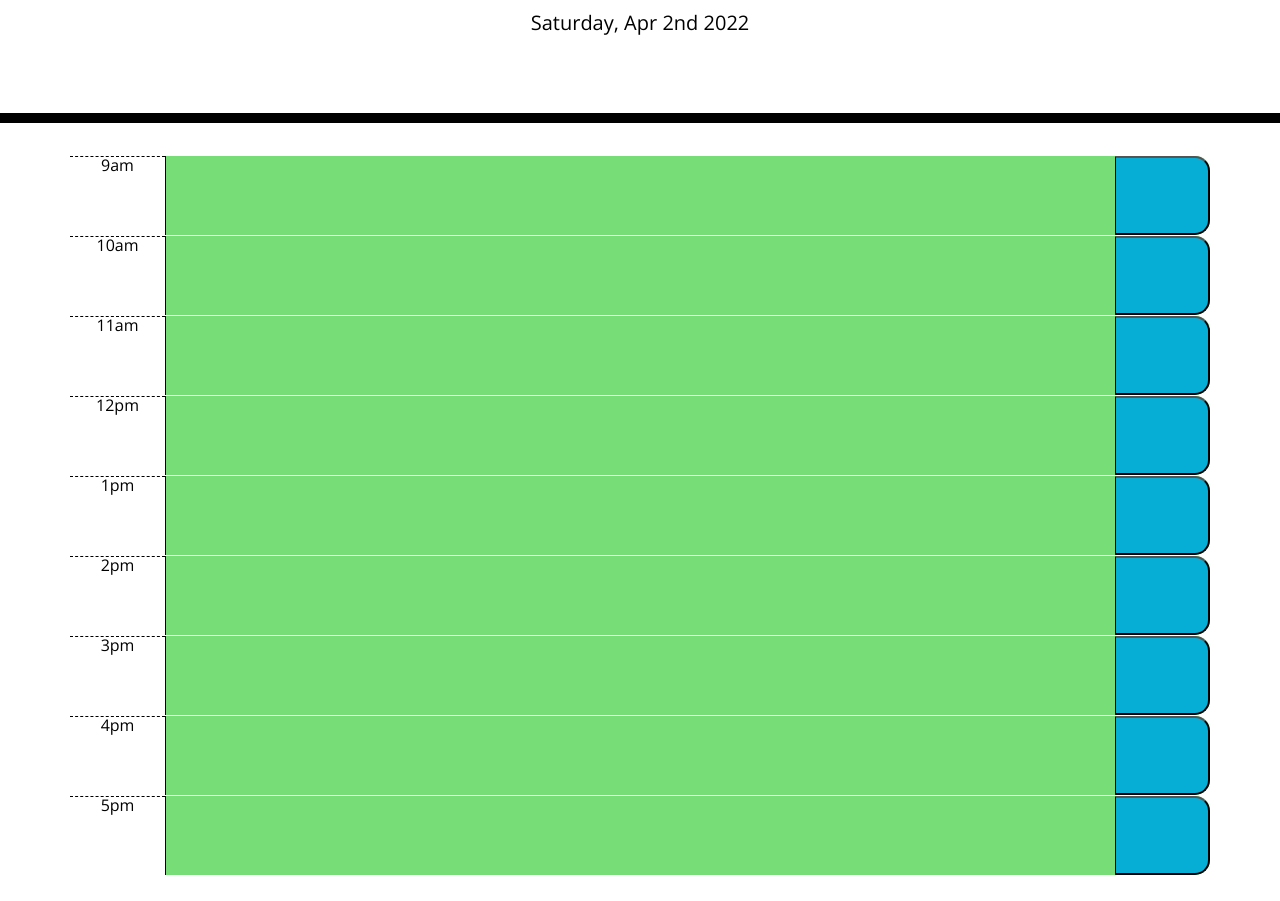
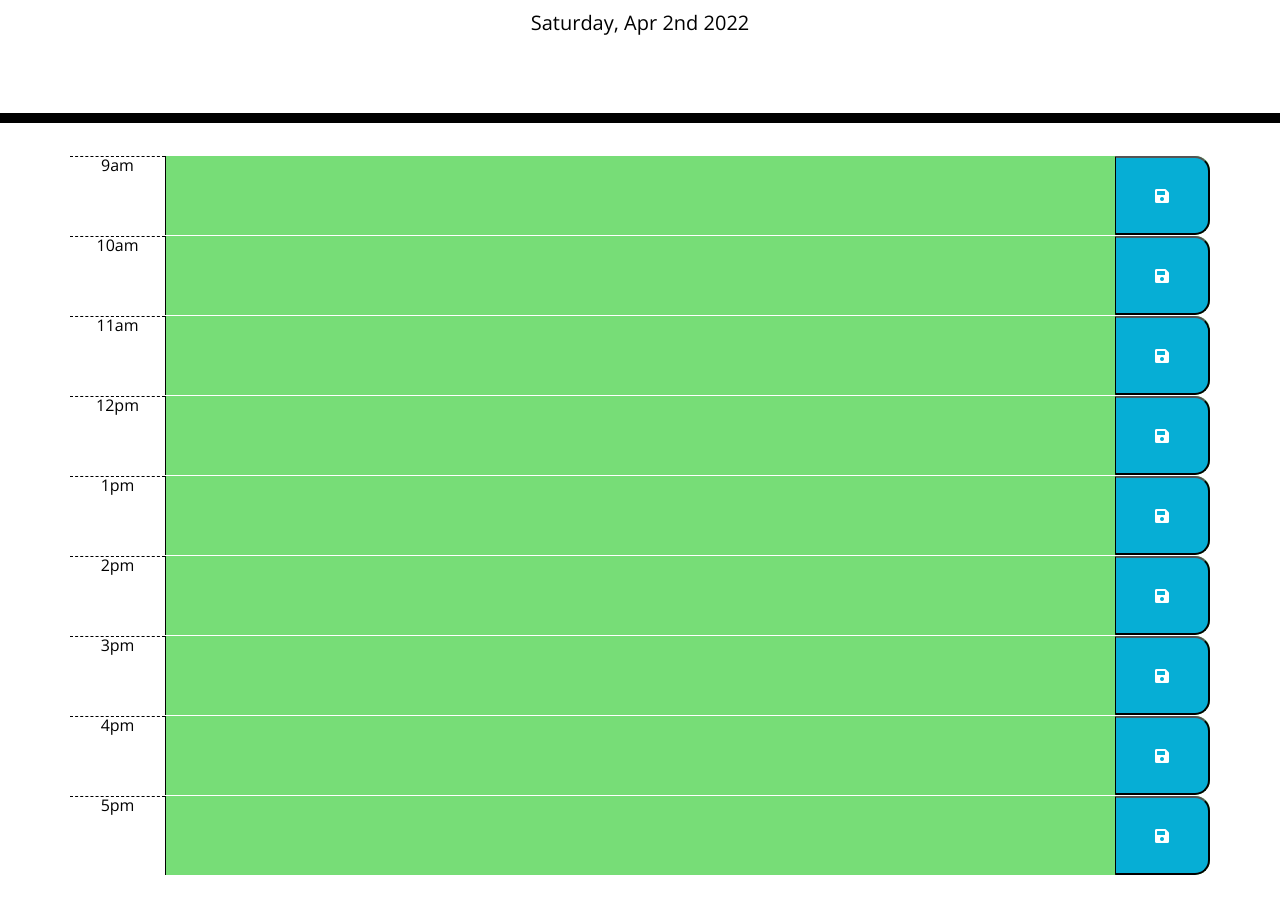
Before and after one commit to noahneville/work-day-scheduler, a plain HTML site: page index.html in a window 1280 px wide. Shown: the part 181-1082 px from the top of the page. Before the commit the page ends 1056 px from the top, so only its background shows below. Drawn offline with nearby package versions, Linux system fonts and the light colour scheme.

Commit message:
added icons to save buttons, added comments to HTML, added readme, cleaned up formatting

```diff
--- a/assets/css/style.css
+++ b/assets/css/style.css
@@ -69,3 +69,7 @@ textarea {
   font-size: 20px;
   transition: all 0.3s ease-in-out;
 }
+
+.container {
+  padding-bottom: 2%;
+}
--- a/assets/js/script.js
+++ b/assets/js/script.js
@@ -18,7 +18,7 @@ $(document).ready(function () {
     localStorage.setItem(key, value);
   });
 
-  // uses jQuery to target text area and set it's value to the text previously saved in localStorage
+  // uses jQuery to target text area and set its value to the text previously saved in localStorage
   $("#tb-9 .description").val(localStorage.getItem("tb-9"));
   $("#tb-10 .description").val(localStorage.getItem("tb-10"));
   $("#tb-11 .description").val(localStorage.getItem("tb-11"));
@@ -34,7 +34,6 @@ $(document).ready(function () {
   function checkTime() {
     $(".time-block").each(function () {
       var timeBlockHr = parseInt($(this).attr("id").split("-")[1]);
-      console.log(timeBlockHr);
 
       if (timeBlockHr < hour) {
         $(this).addClass("past");
@@ -49,7 +48,7 @@ $(document).ready(function () {
     });
   }
 
-  //   calls checkTime and setDate function
+  // calls checkTime and setDate function
   checkTime();
   setDate();
 });
--- a/index.html
+++ b/index.html
@@ -31,58 +31,59 @@
 
     <div class="container">
 
+      <!-- creates each timeblock using pre-existing classes in CSS file provided -->
       <div id="tb-9" class = "row time-block">
         <div class="col-md-1 hour">9am</div>
         <textarea class="col-md-10 description"></textarea>
-        <button type="btn" class="col-md-1 saveBtn"></button>
+        <button type="btn" class="col-md-1 saveBtn"><i class="fas fa-save"></i></button>
       </div>
 
       <div id="tb-10" class = "row time-block">
         <div class="col-md-1 hour">10am</div>
         <textarea class="col-md-10 description"></textarea>
-        <button type="btn" class="col-md-1 saveBtn"></button>
+        <button type="btn" class="col-md-1 saveBtn"><i class="fas fa-save"></i></button>
       </div>
 
       <div id="tb-11" class = "row time-block">
         <div class="col-md-1 hour">11am</div>
         <textarea class="col-md-10 description"></textarea>
-        <button type="btn" class="col-md-1 saveBtn"></button>
+        <button type="btn" class="col-md-1 saveBtn"><i class="fas fa-save"></i></button>
       </div>
 
       <div id="tb-12" class = "row time-block">
         <div class="col-md-1 hour">12pm</div>
         <textarea class="col-md-10 description"></textarea>
-        <button type="btn" class="col-md-1 saveBtn"></button>
+        <button type="btn" class="col-md-1 saveBtn"><i class="fas fa-save"></i></button>
       </div>
 
       <div id="tb-13" class = "row time-block">
         <div class="col-md-1 hour">1pm</div>
         <textarea class="col-md-10 description"></textarea>
-        <button type="btn" class="col-md-1 saveBtn"></button>
+        <button type="btn" class="col-md-1 saveBtn"><i class="fas fa-save"></i></button>
       </div>
 
       <div id="tb-14" class = "row time-block">
         <div class="col-md-1 hour">2pm</div>
         <textarea class="col-md-10 description"></textarea>
-        <button type="btn" class="col-md-1 saveBtn"></button>
+        <button type="btn" class="col-md-1 saveBtn"><i class="fas fa-save"></i></button>
       </div>
 
       <div id="tb-15" class = "row time-block">
         <div class="col-md-1 hour">3pm</div>
         <textarea class="col-md-10 description"></textarea>
-        <button type="btn" class="col-md-1 saveBtn"></button>
+        <button type="btn" class="col-md-1 saveBtn"><i class="fas fa-save"></i></button>
       </div>
 
       <div id="tb-16" class = "row time-block">
         <div class="col-md-1 hour">4pm</div>
         <textarea class="col-md-10 description"></textarea>
-        <button type="btn" class="col-md-1 saveBtn"></button>
+        <button type="btn" class="col-md-1 saveBtn"><i class="fas fa-save"></i></button>
       </div>
 
-      <div id="tb-17" class = "row time-block">
+      <div id="tb-17font" class = "row time-block">
         <div class="col-md-1 hour">5pm</div>
         <textarea class="col-md-10 col-md-10 description"></textarea>
-        <button type="btn" class="col-md-1 saveBtn"></button>
+        <button type="btn" class="col-md-1 saveBtn"><i class="fas fa-save"></i></button>
       </div>
     </div>
 
```
Also changed, not shown: assets/img/screenshot live page.PNG (added), 1 other file.
